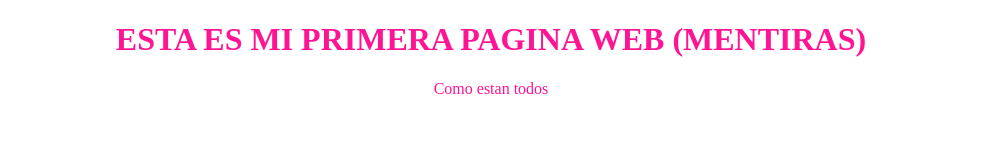
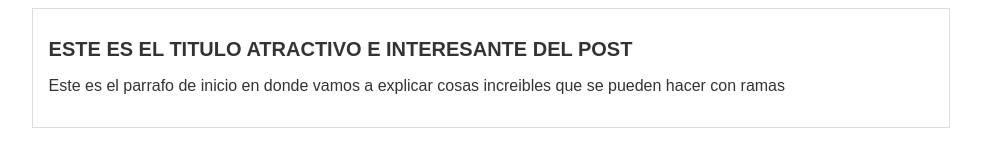
Before and after one commit to JulianValencia08/hyperblog, a plain HTML site: page index.html in a window 1280 px wide. Shown: the whole page, without its empty margins (149-1130 px from the left). Drawn offline with Linux system fonts and the light colour scheme.

Commit message:
Commit al master del blogpost en su version mas reciente

```diff
--- a/css/style.css
+++ b/css/style.css
@@ -1,10 +1,19 @@
 body {
-    text-align: center;
-}
-h1 {
-    color: deeppink;
+    color: #333;
+    text-align: left;
+    font-family: Arial, Helvetica, sans-serif;
+    font-size: 16px;
+
 }
 
-p {
-    color: deeppink;
+#container {
+    width: 70%;
+    padding: 1em;
+    text-align: left;
+    border: 1px solid #DDD;
+    margin: 0 auto;
 }
+
+#container h1 {
+    font-size: 20px;
+}
--- a/index.html
+++ b/index.html
@@ -9,7 +9,13 @@
 
 </head>
 <body>
-        <h1>ESTA ES MI PRIMERA PAGINA WEB (MENTIRAS)</h1>
-        <p>Como estan todos</p>
+    <div id="container">
+        <div id="post">
+            <h1>ESTE ES EL TITULO ATRACTIVO E INTERESANTE DEL POST</h1>
+            <p>Este es el parrafo de inicio en donde vamos a explicar
+                cosas increibles que se pueden hacer con ramas
+            </p>
+        </div>
+    </div>
 </body>
 </html>
```
